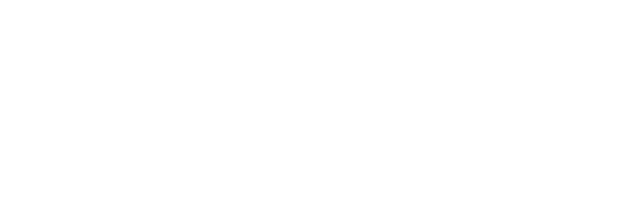
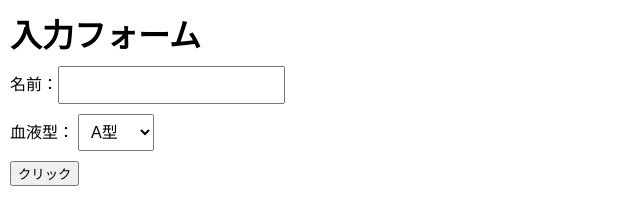
Before and after one commit to programmingkids/js-advance-level4, a plain HTML site: page chapter02/work12.html in a window 1280 px wide. Shown: the whole page, without its empty margins (0-640 px from the left). Drawn offline with Linux system fonts and the light colour scheme.

Commit message:
addec work12 on chapter02

```diff
--- a/chapter02/work12.html
+++ b/chapter02/work12.html
@@ -8,11 +8,51 @@ body, div, p {
   margin: 0;
   padding: 0;
 }
+h1, div {
+  margin: 10px;
+}
+#name {
+  font-size: 1em;
+  padding: 0.5em;
+}
+#bloodType {
+  font-size: 1em;
+  padding: 0.5em;
+}
 </style>
 </head>
 <body>
+  <h1>入力フォーム</h1>
+  <div>
+    名前：<input type="text" id="name">
+  </div>
+  <div>
+    血液型：
+    <select id="bloodType">
+      <option value="A型">A型</option>
+      <option value="B型">B型</option>
+      <option value="O型">O型</option>
+      <option value="AB型">AB型</option>
+    </select>
+  </div>
+  <div>
+    <button id="btn">クリック</button>
+  </div>
 </body>
 <script>
+// idがbtnのタグを取得
+const btn = document.getElementById('btn');
+// btnをクリックしたら
+btn.onclick = () => {
+  // idがnameのタグを取得
+  const nameTag = document.getElementById('name');
+  // idがbloodTypeのタグを取得
+  const bloodTypeTag = document.getElementById('bloodType');
 
+  // 文字列を組み立て
+  const text = `名前：${nameTag.value}\n血液型：${bloodTypeTag.value}`;
+  // アラート画面を表示
+  alert(text);
+};
 </script>
 </html>
```
